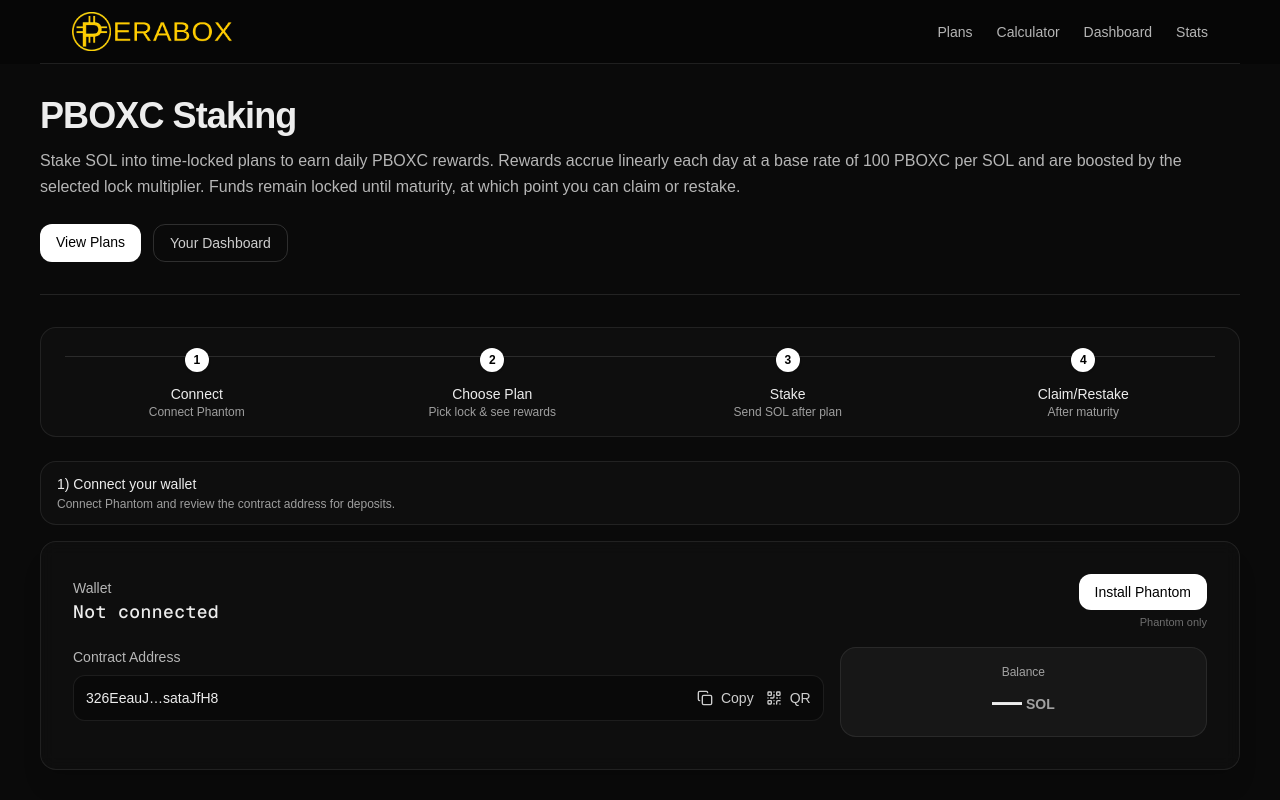
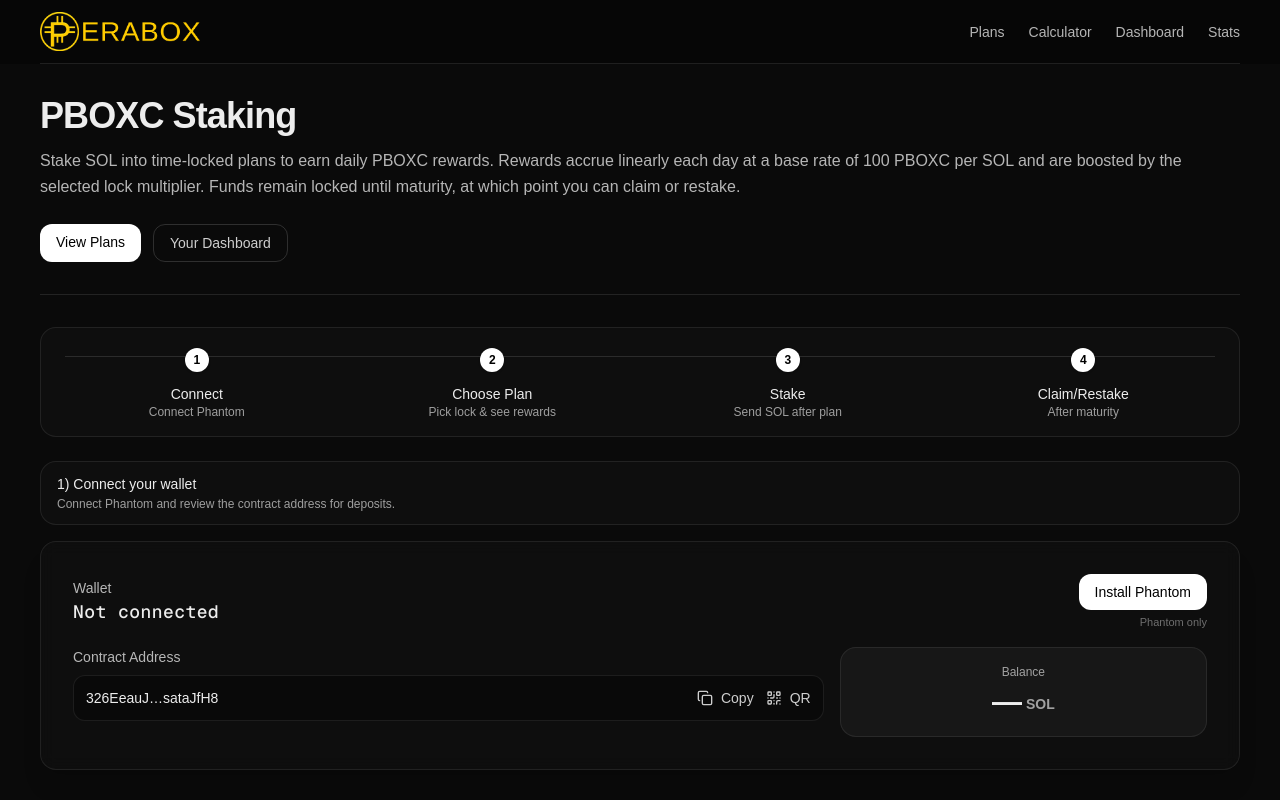
Before and after one commit to jjay6699/pboxc-staking, a Next.js app: page / in a window 1280 px wide. Shown: the top 800 px of the page. Built offline with nearby package versions, Linux system fonts and the light colour scheme.

Commit message:
Update Header.tsx

```diff
--- a/src/components/Header.tsx
+++ b/src/components/Header.tsx
@@ -5,7 +5,8 @@ import Image from "next/image";
 export default function Header() {
   return (
     <header className="sticky top-0 z-40 backdrop-blur supports-[backdrop-filter]:bg-black/30 bg-black/40">
-      <div className="max-w-[1200px] mx-auto px-6 sm:px-8 h-16 flex items-center justify-between border-b border-white/10">
+      <div className="px-6 sm:px-8">
+        <div className="max-w-[1200px] mx-auto h-16 flex items-center justify-between border-b border-white/10">
         {/* Left: Logo */}
         <div className="flex items-center">
           <Image src="/logo-header.png" width={160} height={32} alt="PBOXC" priority />
@@ -17,6 +18,7 @@ export default function Header() {
           <a className="text-white/70 hover:text-white transition-colors" href="#dashboard">Dashboard</a>
           <a className="text-white/70 hover:text-white transition-colors" href="#stats">Stats</a>
         </nav>
+        </div>
       </div>
     </header>
   );
```
